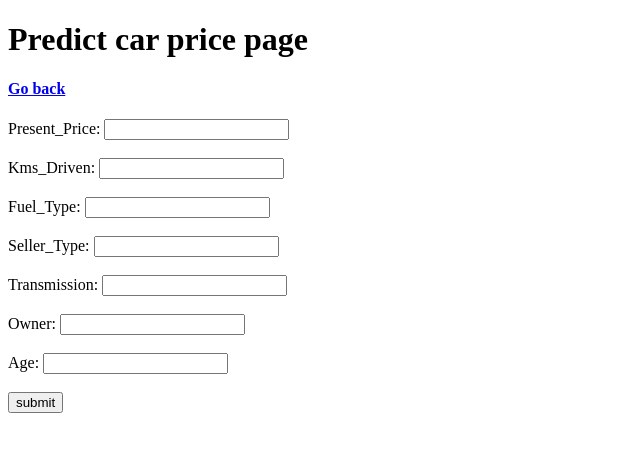
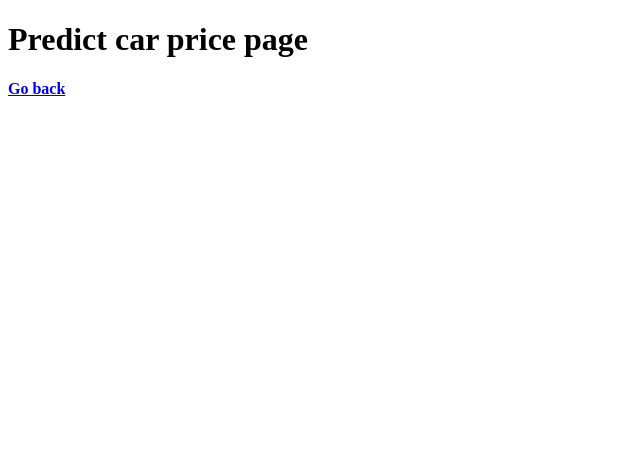
Before and after one commit to debasish-x-ghosh/djangoglassclassifier, a Django app: page /predictcarprice/ in a window 1280 px wide. Shown: the top 452 px of the page, without its empty margins (0-640 px from the left). Run offline with Django 4.2, Linux system fonts and the light colour scheme.

Commit message:
6th commit

```diff
--- a/deploymodel/urls.py
+++ b/deploymodel/urls.py
@@ -7,6 +7,6 @@ urlpatterns = [
     path('', views.home, name="home"),
     path('classifyglass/', views.classifyglass, name="classifyglass"),
     path('predictcarprice/', views.predictcarprice, name="predictcarprice"),
-    path('resultclassifyglass/', views.resultclassifyglass, name="resultclassifyglass"),
-    path('resultpredictcarprice/', views.resultpredictcarprice, name="resultpredictcarprice")
+    # path('resultclassifyglass/', views.resultclassifyglass, name="resultclassifyglass"),
+    # path('resultpredictcarprice/', views.resultpredictcarprice, name="resultpredictcarprice")
 ]
--- a/deploymodel/views.py
+++ b/deploymodel/views.py
@@ -13,37 +13,37 @@ def classifyglass(request):
 def predictcarprice(request):
     return render(request, "predictcarprice.html")
 
-def resultclassifyglass(request):
-    cls = joblib.load('final_model.sav')
+# def resultclassifyglass(request):
+#     cls = joblib.load('final_model.sav')
 
-    lis=[]
-    lis.append(request.GET['RI'])
-    lis.append(request.GET['NA'])
-    lis.append(request.GET['MG'])
-    lis.append(request.GET['AI'])
-    lis.append(request.GET['SI'])
-    lis.append(request.GET['K'])
-    lis.append(request.GET['CA'])
-    lis.append(request.GET['BA'])
-    lis.append(request.GET['FE'])
-    print(lis)
+#     lis=[]
+#     lis.append(request.GET['RI'])
+#     lis.append(request.GET['NA'])
+#     lis.append(request.GET['MG'])
+#     lis.append(request.GET['AI'])
+#     lis.append(request.GET['SI'])
+#     lis.append(request.GET['K'])
+#     lis.append(request.GET['CA'])
+#     lis.append(request.GET['BA'])
+#     lis.append(request.GET['FE'])
+#     print(lis)
 
-    ans = cls.predict([lis])
+#     ans = cls.predict([lis])
 
-    return render(request, "resultclassifyglass.html", {'ans': ans, 'lis': lis})
+#     return render(request, "resultclassifyglass.html", {'ans': ans, 'lis': lis})
 
-def resultpredictcarprice(request):
-    cls2 = joblib.load('car_price_predictor.sav')
+# def resultpredictcarprice(request):
+#     cls2 = joblib.load('car_price_predictor.sav')
 
-    data_new = pd.DataFrame({
-        'Present_Price':float(request.GET['Present_Price']),
-        'Kms_Driven':int(request.GET['Kms_Driven']),
-        'Fuel_Type':int(request.GET['Fuel_Type']),
-        'Seller_Type':int(request.GET['Seller_Type']),
-        'Transmission':int(request.GET['Transmission']),
-        'Owner':int(request.GET['Owner']),
-        'Age':int(request.GET['Age'])
-    },index=[0])
+#     data_new = pd.DataFrame({
+#         'Present_Price':float(request.GET['Present_Price']),
+#         'Kms_Driven':int(request.GET['Kms_Driven']),
+#         'Fuel_Type':int(request.GET['Fuel_Type']),
+#         'Seller_Type':int(request.GET['Seller_Type']),
+#         'Transmission':int(request.GET['Transmission']),
+#         'Owner':int(request.GET['Owner']),
+#         'Age':int(request.GET['Age'])
+#     },index=[0])
 
-    ans = cls2.predict(data_new)
-    return render(request, "resultpredictcarprice.html", {'ans': ans, 'lis': data_new})
+#     ans = cls2.predict(data_new)
+#     return render(request, "resultpredictcarprice.html", {'ans': ans, 'lis': data_new})
--- a/templates/home.html
+++ b/templates/home.html
@@ -6,8 +6,8 @@
     <title>Document</title>
 </head>
 <body>
-    <!-- <h1>Classify Glass quality <a href="{% url 'classifyglass' %}">here</a></h1>
-    <h1>Predict Car price <a href="{% url 'predictcarprice' %}">here</a></h1> -->
+    <h1>Classify Glass quality <a href="{% url 'classifyglass' %}">here</a></h1>
+    <h1>Predict Car price <a href="{% url 'predictcarprice' %}">here</a></h1>
     <h1>This is real HTML page - Home HTML</h1>
 
 </body>
--- a/templates/predictcarprice.html
+++ b/templates/predictcarprice.html
@@ -12,18 +12,5 @@
     <h4>
         <a href="{% url 'home' %}">Go back</a>
     </h4>
-    <form action="{% url 'resultpredictcarprice' %}">
-        {% csrf_token %}
-            Present_Price: <input type="text" required name="Present_Price"> <br><br>
-            Kms_Driven: <input type="text" required name="Kms_Driven"> <br><br>
-            Fuel_Type: <input type="text" required name="Fuel_Type"> <br><br>
-            Seller_Type: <input type="text" required name="Seller_Type"> <br><br>
-            Transmission: <input type="text" required name="Transmission"> <br><br>
-            Owner: <input type="text" required name="Owner"> <br><br>
-            Age: <input type="text" required name="Age"> <br><br>
-
-            <input type="submit" name="" value="submit">
-
-        </form>
 </body>
 </html>
```
Also changed, not shown: templates/classifyglass.html (+0 -15 lines).
